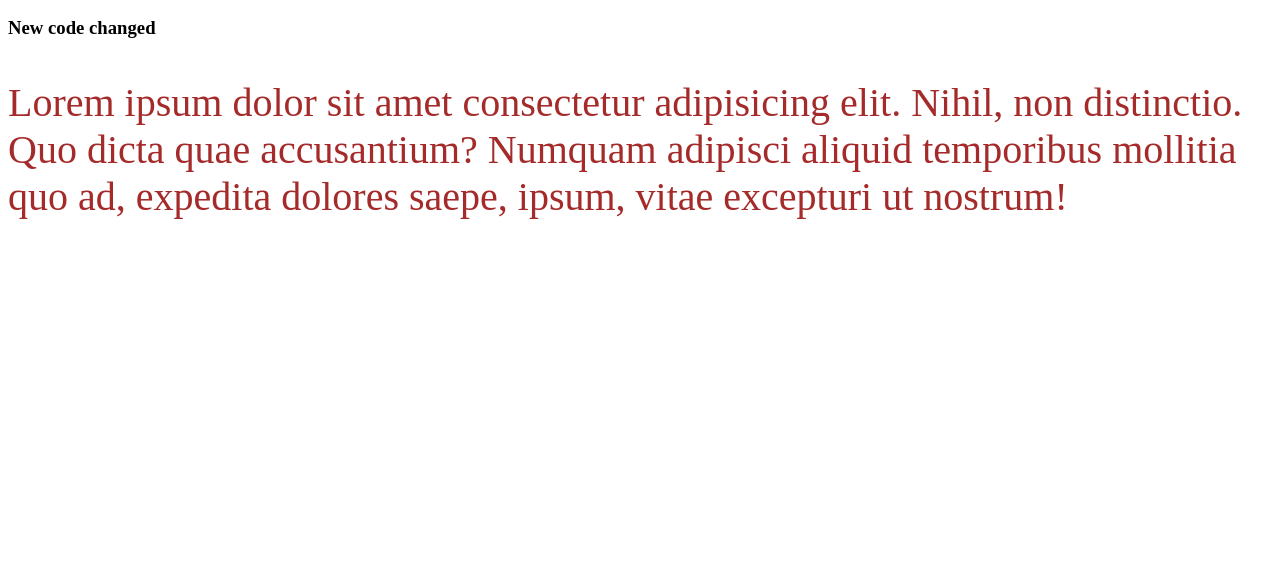
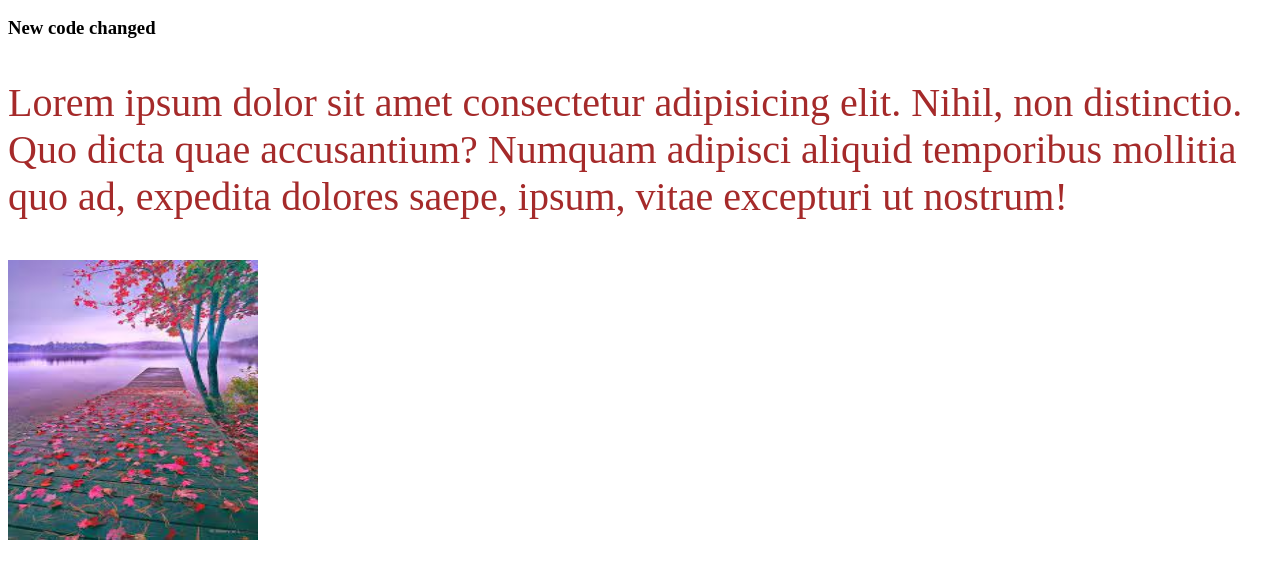
Before and after one commit to samiRa-shammi191/my-1st-Repo, a plain HTML site: page index.html in a window 1280 px wide. Shown: the part 110-688 px from the top of the page. Drawn offline with Linux system fonts and the light colour scheme.

Commit message:
images added

```diff
--- a/index.html
+++ b/index.html
@@ -13,5 +13,6 @@
      <h2> I can code now</h2>
      <h3>New code changed</h3>
      <p>Lorem ipsum dolor sit amet consectetur adipisicing elit. Nihil, non distinctio. Quo dicta quae accusantium? Numquam adipisci aliquid temporibus mollitia quo ad, expedita dolores saepe, ipsum, vitae excepturi ut nostrum!</p>
+     <img src="nature.jpg" alt="nature pic" width="250px" height="280px">
 </body>
 </html>
```
Also changed, not shown: n2.jpg (added), nature.jpg (added).
